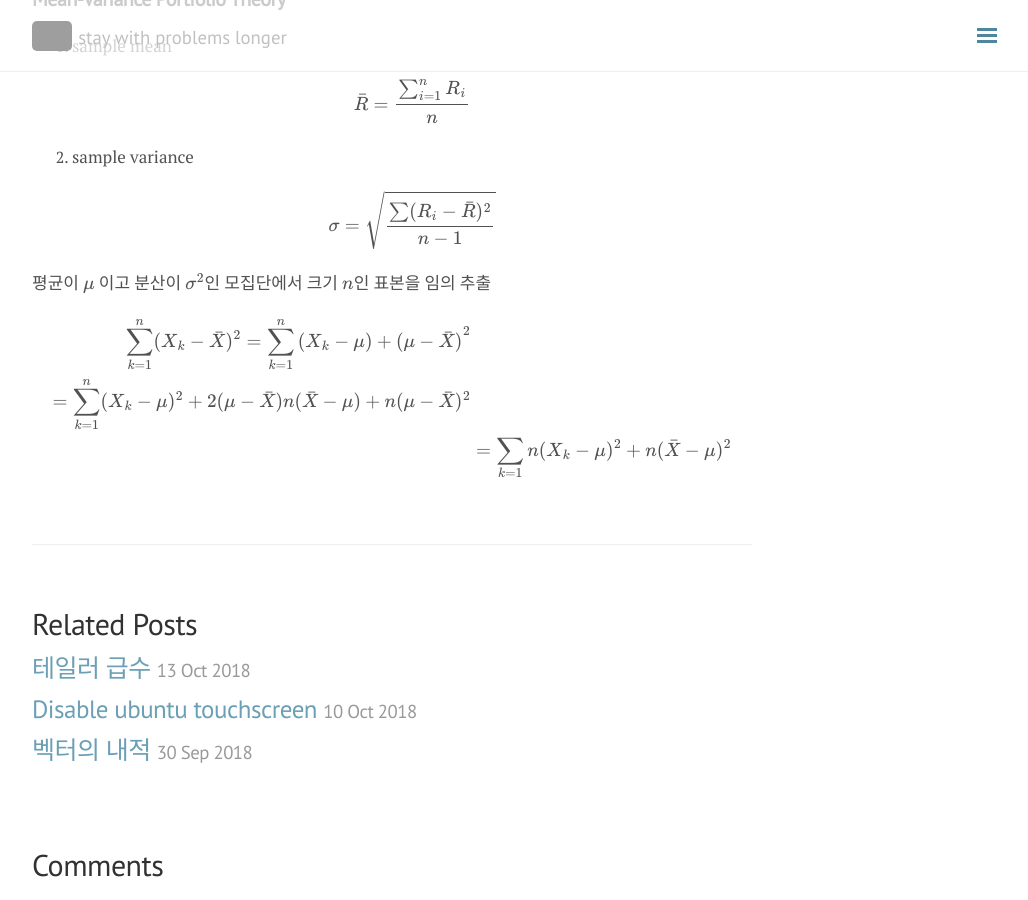
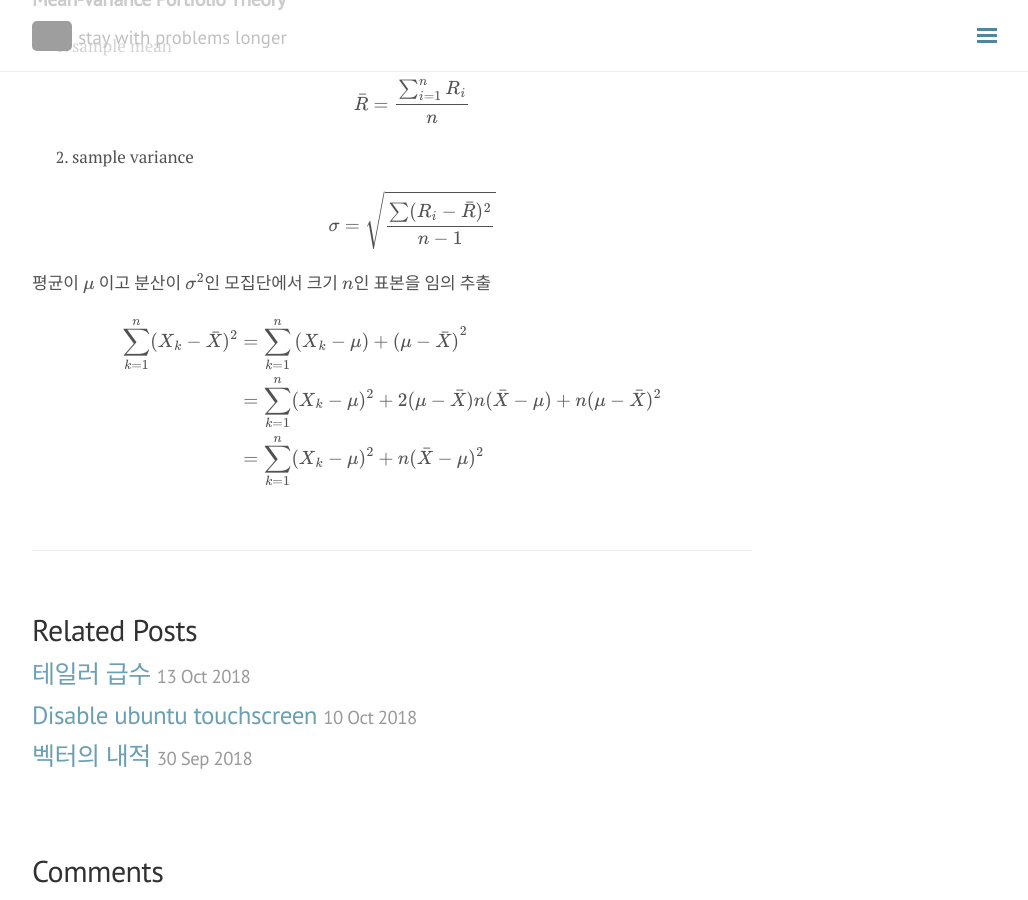
Before and after one commit to seokhoonj/seokhoonj.github.io, a Jekyll site: the page built from _posts/Etc/2018-10-15-Etc-study.md, in a window 1280 px wide and 900 px high, scrolled down 868 px. Shown: the whole window, without its empty margins (248-1276 px from the left). Built offline with Jekyll 4.4.1, drawn with Linux system fonts in a browser that asks for light colours; nearby versions of some CDN libraries; formulas are drawn with MathJax 3; comment, search, counter and statistics services are not loaded; grey boxes are pictures that could not be loaded.

Commit message:
add _posts

```diff
--- a/_posts/Etc/2018-10-15-Etc-study.md
+++ b/_posts/Etc/2018-10-15-Etc-study.md
@@ -44,4 +44,4 @@ Mean-Variance Portfolio Theory
 
 평균이 $\mu$ 이고 분산이 $\sigma^2$인 모집단에서 크기 $n$인 표본을 임의 추출
 
-\\( \begin{align} \sum\_{k=1}^{n}(X\_k - \bar{X})^2 = \sum\_{k=1}^{n}\{(X\_k - \mu) + (\mu - \bar{X})\}^2 \\\\ = \sum\_{k=1}^{n}(X\_k - \mu)^2 + 2(\mu - \bar{X})n(\bar{X} - \mu) + n(\mu - \bar{X})^2 \\\\ & = \sum\_{k=1}{n}(X\_k - \mu)^2 + n(\bar{X} - \mu)^2 \end{align} \\)
+\\( \begin{align} \sum\_{k=1}^{n}(X\_k - \bar{X})^2 & = \sum\_{k=1}^{n}\{(X\_k - \mu) + (\mu - \bar{X})\}^2 \\\\ & = \sum\_{k=1}^{n}(X\_k - \mu)^2 + 2(\mu - \bar{X})n(\bar{X} - \mu) + n(\mu - \bar{X})^2 \\\\ & = \sum\_{k=1}^{n}(X\_k - \mu)^2 + n(\bar{X} - \mu)^2 \end{align} \\)
```
